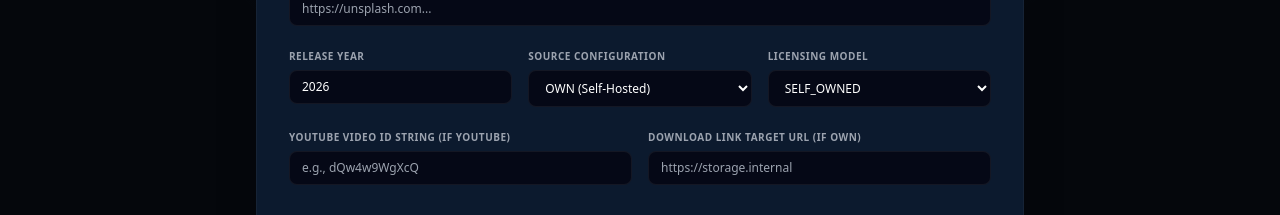
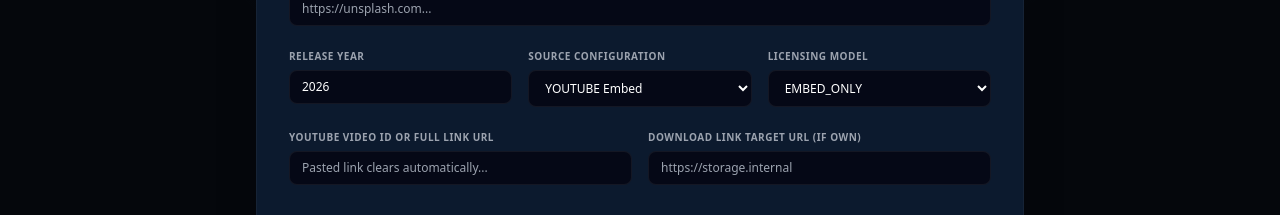
Before and after one commit to gosbertreonsi-ux/VideoHub, a Next.js app: page /admin in a window 1280 px wide. Shown: the part 453-668 px from the top of the page. Built offline with nearby package versions, Linux system fonts and the light colour scheme.

Commit message:
admin page modified

```diff
--- a/src/app/admin/page.tsx
+++ b/src/app/admin/page.tsx
@@ -4,7 +4,7 @@ import { revalidatePath } from 'next/cache';
 import { redirect } from 'next/navigation';
 
 interface AdminPageProps {
-  searchParams: { error?: string; success?: string };
+  searchParams: { error?: string; success?: string; failed_slug?: string };
 }
 
 export default async function AdminDashboardPage({ searchParams }: AdminPageProps) {
@@ -28,7 +28,17 @@ export default async function AdminDashboardPage({ searchParams }: AdminPageProp
     const sourceType = formData.get('sourceType') as any;
     const license = formData.get('license') as any;
     const fileUrl = formData.get('fileUrl') as string || null;
-    const embedId = formData.get('embedId') as string || null;
+
+    // 🛠️ AUTOMATED YOUTUBE REGEX EXTAL CLEANER EXTRACTION LOOP
+    const embedIdInput = formData.get('embedId') as string || null;
+    let embedId = null;
+
+    if (embedIdInput) {
+      // High-performance matching sequence catches watch urls, shorts, embeds, and list string tokens
+      const youtubeRegex = /(?:youtube\.com\/(?:[^\/]+\/.+\/|(?:v|e(?:mbed)?)\/|.*[?&]v=)|youtu\.be\/)([^"&?\/\s]{11})/i;
+      const match = embedIdInput.match(youtubeRegex);
+      embedId = match ? match[1] : embedIdInput.trim(); // Pulls out only the 11 character token safely!
+    }
 
     if (!name || !slug) {
       redirect('/admin?error=missing_required_fields');
@@ -74,9 +84,15 @@ export default async function AdminDashboardPage({ searchParams }: AdminPageProp
         </div>
       )}
 
+      {searchParams.error === 'missing_required_fields' && (
+        <div className="p-4 bg-red-950/40 border border-red-900/50 rounded-xl text-red-400 text-xs font-semibold">
+          ⚠️ **Ingestion Rejected:** Required parameters (Name / Slug) were omitted from the form fields.
+        </div>
+      )}
+
       {searchParams.success === 'item_published_live' && (
         <div className="p-4 bg-emerald-950/40 border border-emerald-900/50 rounded-xl text-emerald-400 text-xs font-semibold">
-          🚀 **Success:** Media object validated, synchronized, and published down into your cloud data layers live!
+          🚀 **Success:** Media object validated, cleaned, and published down into your cloud data layers live!
         </div>
       )}
 
@@ -115,24 +131,24 @@ export default async function AdminDashboardPage({ searchParams }: AdminPageProp
           <div className="space-y-1">
             <label className="text-[10px] font-black uppercase tracking-wider text-gray-400">Source Configuration</label>
             <select name="sourceType" className="w-full bg-[var(--bg)] border border-white/[0.06] rounded-lg px-3 py-2 text-xs text-white focus:outline-none">
+              <option value="YOUTUBE">YOUTUBE Embed</option>
               <option value="OWN">OWN (Self-Hosted)</option>
-              <option value="YOUTUBE">YOUTUBE Embed</option>
               <option value="VIMEO">VIMEO Embed</option>
             </select>
           </div>
           <div className="space-y-1">
             <label className="text-[10px] font-black uppercase tracking-wider text-gray-400">Licensing Model</label>
             <select name="license" className="w-full bg-[var(--bg)] border border-white/[0.06] rounded-lg px-3 py-2 text-xs text-white focus:outline-none">
+              <option value="EMBED_ONLY">EMBED_ONLY</option>
               <option value="SELF_OWNED">SELF_OWNED</option>
-              <option value="EMBED_ONLY">EMBED_ONLY</option>
               <option value="CC_BY">CC_BY Attribution</option>
             </select>
           </div>
         </div>
         <div className="grid grid-cols-1 sm:grid-cols-2 gap-4">
           <div className="space-y-1">
-            <label className="text-[10px] font-black uppercase tracking-wider text-gray-400">YouTube Video ID String (If YouTube)</label>
-            <input type="text" name="embedId" placeholder="e.g., dQw4w9WgXcQ" className="w-full bg-[var(--bg)] border border-white/[0.06] rounded-lg px-3 py-2 text-xs text-white focus:outline-none focus:border-[var(--accent)]" />
+            <label className="text-[10px] font-black uppercase tracking-wider text-gray-400">YouTube Video ID or Full Link URL</label>
+            <input type="text" name="embedId" placeholder="Pasted link clears automatically..." className="w-full bg-[var(--bg)] border border-white/[0.06] rounded-lg px-3 py-2 text-xs text-white focus:outline-none focus:border-[var(--accent)]" />
           </div>
           <div className="space-y-1">
             <label className="text-[10px] font-black uppercase tracking-wider text-gray-400">Download Link Target URL (If OWN)</label>
```
